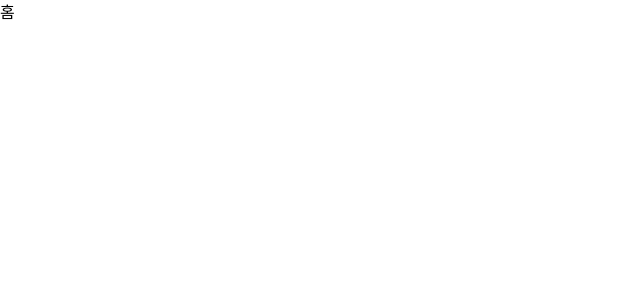
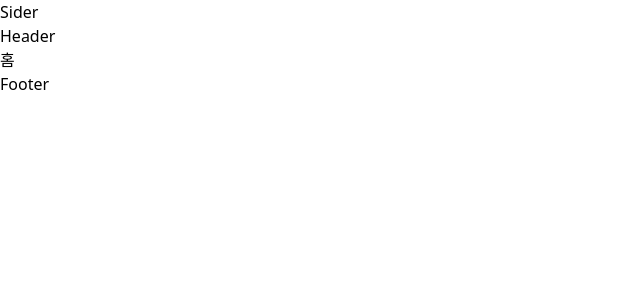
Before and after one commit to wanted-pre-onboarding-4/pre-onboarding-assignment-week-4-1-team-4, a React (Create React App) app in the folder client/: page / in a window 1280 px wide. Shown: the top 300 px of the page, without its empty margins (0-640 px from the left). Built offline with nearby package versions, Linux system fonts and the light colour scheme.

Commit message:
feat : layout 경로 설정 sider, header, footer

```diff
--- a/client/src/App.js
+++ b/client/src/App.js
@@ -1,16 +1,19 @@
 import { BrowserRouter as Router, Routes, Route } from 'react-router-dom';
+import Layout from './components/Layout';
 
 function App() {
   return (
     <Router>
       <Routes>
-        <Route path="/" element={<div>홈</div>} />
         <Route path="/login" element={<div>로그인 페이지</div>} />
-        <Route path="/users" element={<div>유저 목록 페이지</div>} />
-        <Route path="/users/:user_id" element={<div>유저 상세 페이지</div>} />
-        <Route path="/accounts" element={<div>계좌 목록 페이지</div>} />
-        <Route path="/accounts/:account_id" element={<div>계좌 상세 페이지</div>} />
-        <Route path="*" element={<div>404페이지</div>} />
+        <Route element={<Layout />}>
+          <Route path="/" element={<div>홈</div>} />
+          <Route path="/users" element={<div>유저 목록 페이지</div>} />
+          <Route path="/users/:user_id" element={<div>유저 상세 페이지</div>} />
+          <Route path="/accounts" element={<div>계좌 목록 페이지</div>} />
+          <Route path="/accounts/:account_id" element={<div>계좌 상세 페이지</div>} />
+          <Route path="*" element={<div>404페이지</div>} />
+        </Route>
       </Routes>
     </Router>
   );
--- /dev/null
+++ b/client/src/components/Footer.jsx
@@ -0,0 +1,9 @@
+import React from 'react'
+
+const Footer = () => {
+  return (
+    <div>Footer</div>
+  )
+}
+
+export default Footer
--- /dev/null
+++ b/client/src/components/Header.jsx
@@ -0,0 +1,9 @@
+import React from 'react'
+
+const Header = () => {
+  return (
+    <div>Header</div>
+  )
+}
+
+export default Header
--- /dev/null
+++ b/client/src/components/Layout.jsx
@@ -0,0 +1,20 @@
+import React from 'react';
+import { Outlet } from 'react-router-dom';
+import Footer from './Footer';
+import Header from './Header';
+import Sider from './Sider';
+
+const Layout = () => {
+  return (
+    <>
+      <Sider />
+      <div>
+        <Header />
+        <Outlet />
+        <Footer />
+      </div>
+    </>
+  );
+};
+
+export default Layout;
--- /dev/null
+++ b/client/src/components/Sider.jsx
@@ -0,0 +1,9 @@
+import React from 'react'
+
+const Sider = () => {
+  return (
+    <div>Sider</div>
+  )
+}
+
+export default Sider
```
